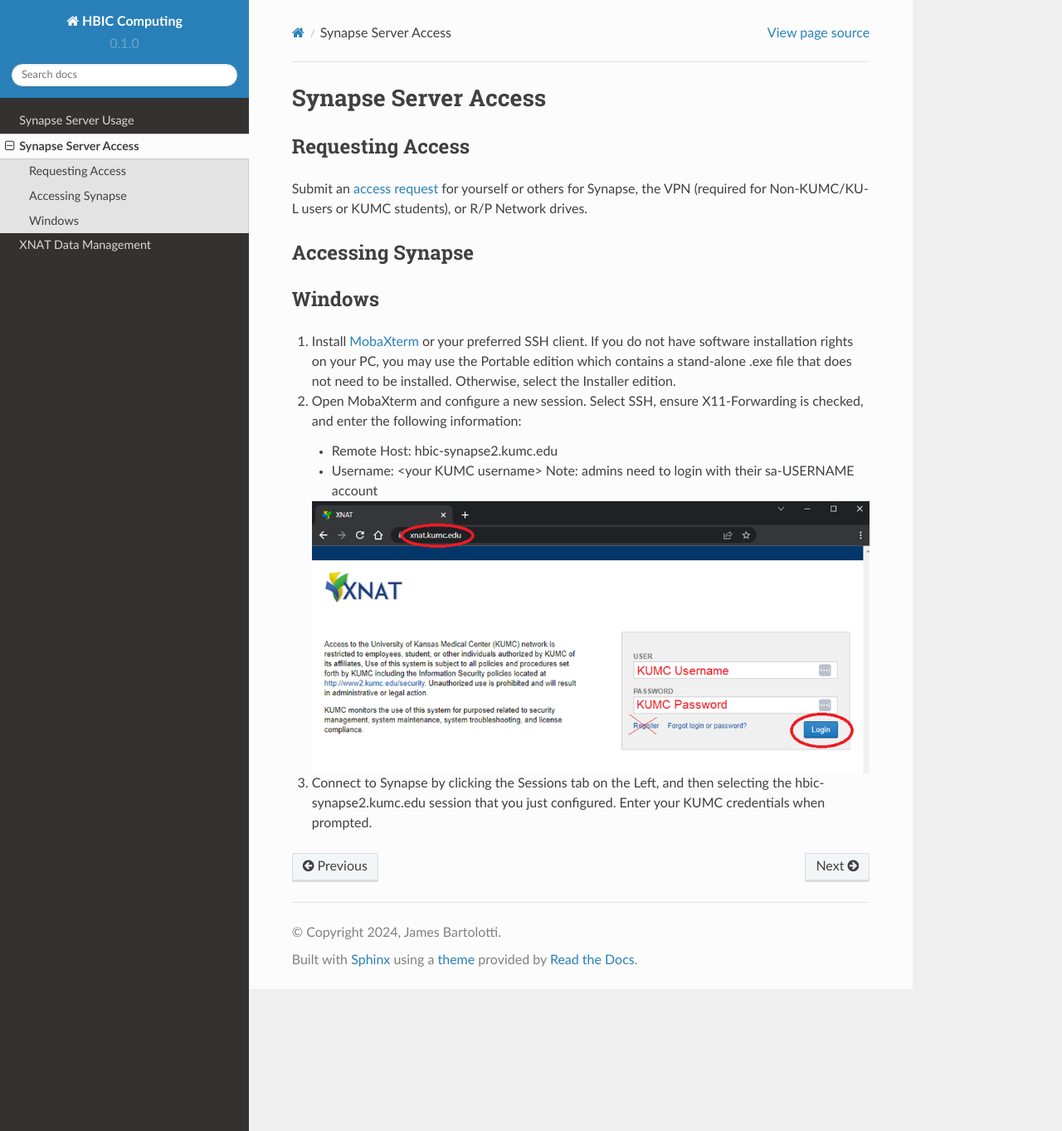
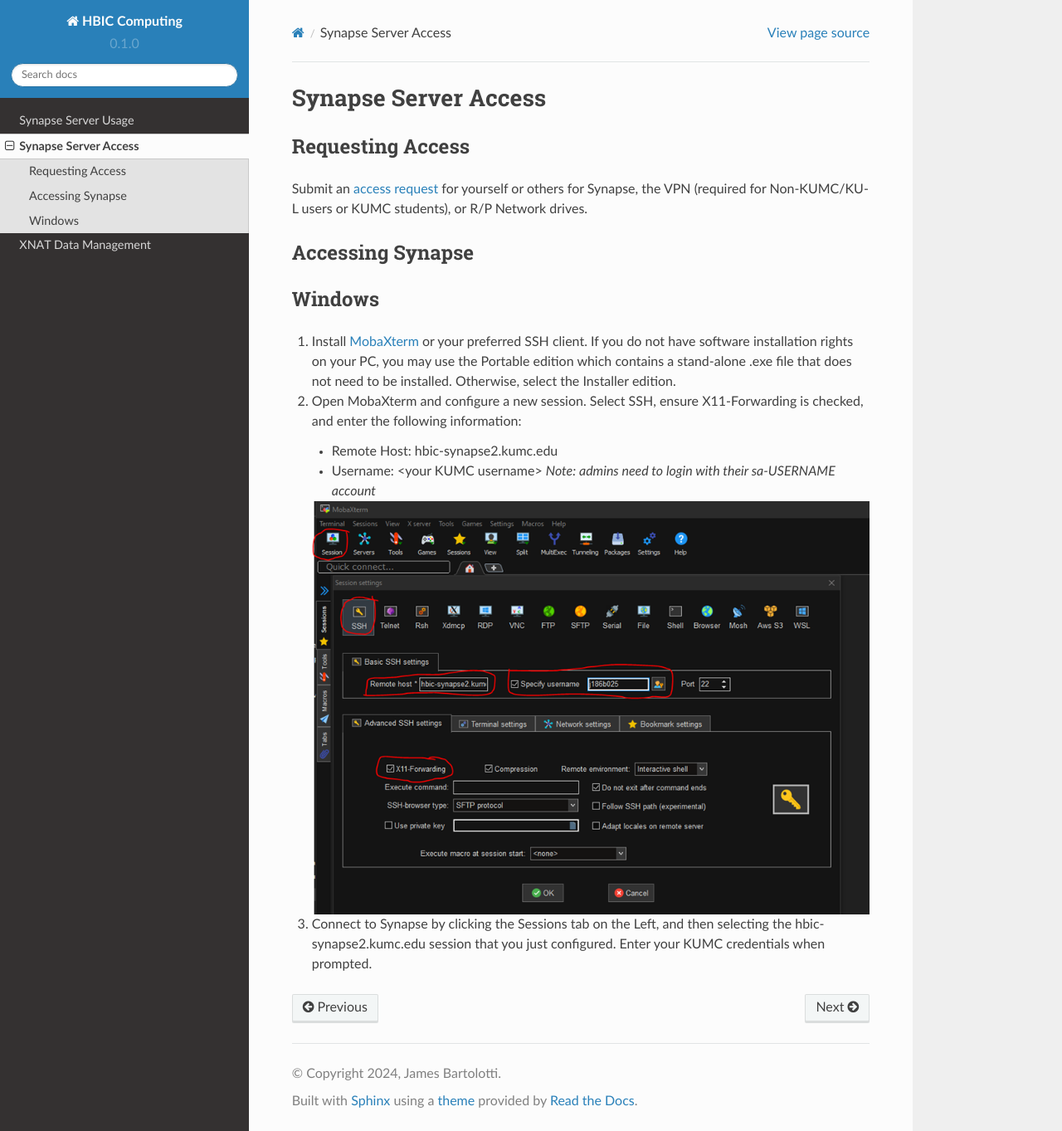
Before and after one commit to jbartolotti/hbic-computing, a Sphinx documentation site: the page built from docs/source/synapse_access.rst, in a window 1280 px wide and 1363 px high. Shown: the whole window at 83% size. Built offline with Sphinx 7.4.7 and the Read the Docs theme 2.0.0, drawn with Linux system fonts in a browser that asks for light colours.

Commit message:
Update synapse_access.rst

```diff
--- a/docs/source/synapse_access.rst
+++ b/docs/source/synapse_access.rst
@@ -21,9 +21,9 @@
 
    * Remote Host: hbic-synapse2.kumc.edu
 
-   * Username: <your KUMC username> Note: admins need to login with their sa-USERNAME account
+   * Username: <your KUMC username> *Note: admins need to login with their sa-USERNAME account*
 
-   .. image:: media/xnat_account_1.png
+   .. image:: media/mobaxterm_1.png
      :width: 800
      :alt: A screenshot of MobaXterm. A red circle is drawn around the "Session" button on the top row of the application. A pop-up window titled "Session settings" is opened, and there is a red circle drawn around the "SSH" tab. In the section Basic SSH settings, the field Remote host is circled and contains the text "hbic-synapse2.kumc.edu". A red circle is drawn around the specify username field. The filed is checked and contains an example username, a123b456. In the panel below, the "Advanced SSH settings" tab is selected. A red circle is drawn around the option X-11 forwarding, and this option is checked.
 
```
